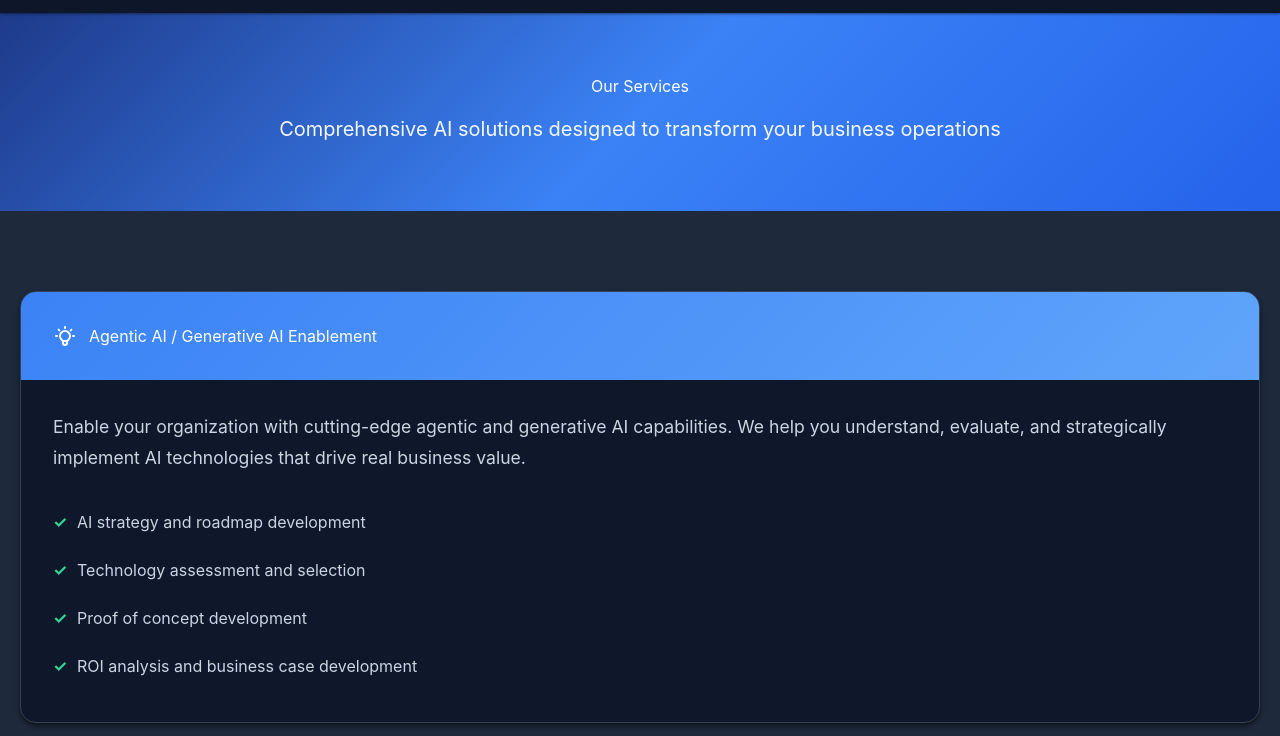
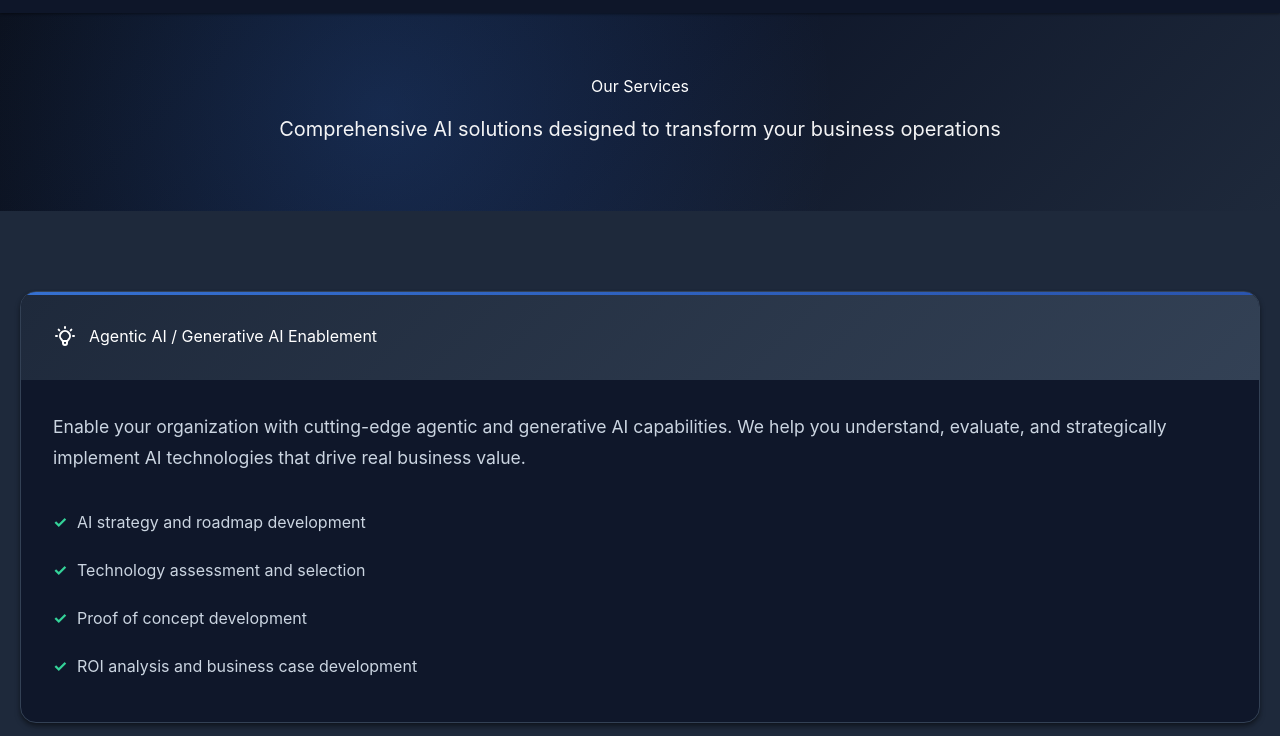
Before and after one commit to aamjad/cognitive-services-llc-website, a plain HTML site: page services.html in a window 1280 px wide. Shown: the part 64-800 px from the top of the page. Drawn offline with nearby package versions, Linux system fonts and the light colour scheme.

Commit message:
Apply Option 1: Deep Navy & Slate professional styling to Services page

```diff
--- a/styles.css
+++ b/styles.css
@@ -774,25 +774,51 @@ section {
    Page Header
    ======================================== */
 .page-header {
-    background: linear-gradient(135deg, #667eea 0%, #764ba2 100%);
+    background: linear-gradient(135deg, #0f172a 0%, #1e293b 100%);
     color: white;
     padding: 4rem 0;
     text-align: center;
     transition: background 0.3s ease;
+    position: relative;
+    overflow: hidden;
+}
+
+.page-header::before {
+    content: '';
+    position: absolute;
+    top: 0;
+    left: 0;
+    right: 0;
+    bottom: 0;
+    background: radial-gradient(circle at 30% 50%, rgba(59, 130, 246, 0.15) 0%, transparent 50%);
+    pointer-events: none;
 }
 
 [data-theme="dark"] .page-header {
-    background: linear-gradient(135deg, #1e3a8a 0%, #3b82f6 50%, #2563eb 100%);
+    background: linear-gradient(135deg, #0a0f1a 0%, #0f172a 50%, #1e293b 100%);
+}
+
+[data-theme="dark"] .page-header::before {
+    background: radial-gradient(circle at 30% 50%, rgba(59, 130, 246, 0.2) 0%, transparent 50%);
 }
 
 .page-header h1 {
     color: white;
     margin-bottom: 1rem;
+    position: relative;
+    z-index: 1;
 }
 
 .page-header p {
     font-size: 1.25rem;
     color: rgba(255, 255, 255, 0.95);
+    position: relative;
+    z-index: 1;
+}
+
+.page-header .container {
+    position: relative;
+    z-index: 1;
 }
 
 /* ========================================
@@ -817,19 +843,42 @@ section {
 }
 
 .service-detail-card:hover {
-    box-shadow: 0 20px 25px -5px rgba(0, 0, 0, 0.1), 0 10px 10px -5px rgba(0, 0, 0, 0.04);
+    box-shadow: 0 20px 25px -5px rgba(0, 0, 0, 0.2), 0 10px 10px -5px rgba(0, 0, 0, 0.1);
     transform: translateY(-4px);
+    border-color: var(--border-hover);
 }
 
 .service-detail-header {
-    background: linear-gradient(135deg, var(--primary-color) 0%, var(--primary-light) 100%);
+    background: linear-gradient(135deg, #1e293b 0%, #334155 100%);
     color: white;
     padding: 2rem;
+    position: relative;
+    overflow: hidden;
+}
+
+.service-detail-header::before {
+    content: '';
+    position: absolute;
+    top: 0;
+    left: 0;
+    right: 0;
+    height: 3px;
+    background: linear-gradient(90deg, rgba(59, 130, 246, 0.8) 0%, rgba(37, 99, 235, 0.6) 100%);
+}
+
+[data-theme="light"] .service-detail-header {
+    background: linear-gradient(135deg, #0f172a 0%, #1e293b 100%);
+}
+
+[data-theme="light"] .service-detail-header::before {
+    background: linear-gradient(90deg, rgba(59, 130, 246, 0.6) 0%, rgba(37, 99, 235, 0.4) 100%);
 }
 
 .service-detail-header h2 {
     color: white;
     margin: 0;
+    position: relative;
+    z-index: 1;
 }
 
 .service-detail-content {
```
